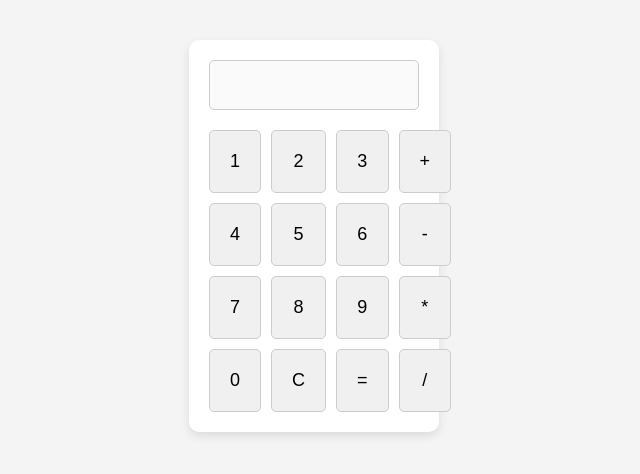
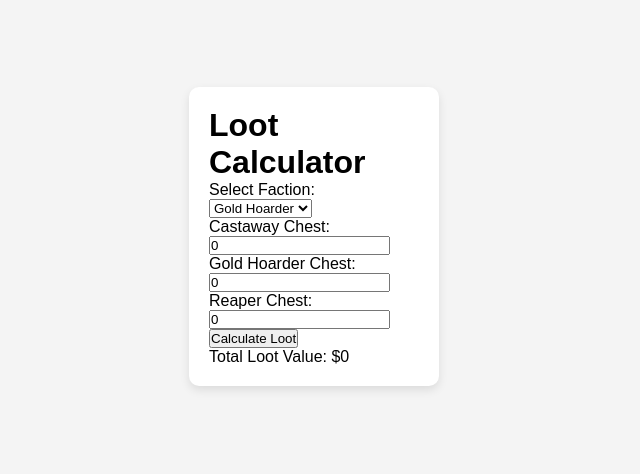
Before and after one commit to SmashingFlame11/Sea_Of_Thieves_Calc, a plain HTML site: page index.html in a window 1280 px wide. Shown: the part 164-638 px from the top of the page, without its empty margins (326-966 px from the left). Drawn offline with Linux system fonts and the light colour scheme.

Commit message:
Update index.html

```diff
--- a/index.html
+++ b/index.html
@@ -3,33 +3,47 @@
 <head>
     <meta charset="UTF-8">
     <meta name="viewport" content="width=device-width, initial-scale=1.0">
-    <title>Calculator</title>
+    <title>Loot Calculator</title>
     <link rel="stylesheet" href="style.css">
 </head>
 <body>
     <div class="calculator">
-        <input type="text" id="display" class="display" disabled>
+        <h1>Loot Calculator</h1>
 
-        <div class="buttons">
-            <button class="button" onclick="appendToDisplay('1')">1</button>
-            <button class="button" onclick="appendToDisplay('2')">2</button>
-            <button class="button" onclick="appendToDisplay('3')">3</button>
-            <button class="button" onclick="appendToDisplay('+')">+</button>
+        <!-- Faction Selection -->
+        <div class="faction-selection">
+            <label for="faction">Select Faction:</label>
+            <select id="faction" onchange="updateLootFields()">
+                <option value="gold_hoarder">Gold Hoarder</option>
+                <option value="reaper">Reaper</option>
+                <option value="other_faction">Other Faction</option>
+            </select>
+        </div>
 
-            <button class="button" onclick="appendToDisplay('4')">4</button>
-            <button class="button" onclick="appendToDisplay('5')">5</button>
-            <button class="button" onclick="appendToDisplay('6')">6</button>
-            <button class="button" onclick="appendToDisplay('-')">-</button>
+        <!-- Loot Input Fields (initially hidden) -->
+        <div class="loot-fields" id="lootFields">
+            <div class="loot-field">
+                <label for="castaway">Castaway Chest:</label>
+                <input type="number" id="castaway" value="0" min="0">
+            </div>
+            <div class="loot-field">
+                <label for="gold_hoarder">Gold Hoarder Chest:</label>
+                <input type="number" id="gold_hoarder" value="0" min="0">
+            </div>
+            <div class="loot-field">
+                <label for="reaper">Reaper Chest:</label>
+                <input type="number" id="reaper" value="0" min="0">
+            </div>
+        </div>
 
-            <button class="button" onclick="appendToDisplay('7')">7</button>
-            <button class="button" onclick="appendToDisplay('8')">8</button>
-            <button class="button" onclick="appendToDisplay('9')">9</button>
-            <button class="button" onclick="appendToDisplay('*')">*</button>
+        <!-- Calculation Button -->
+        <div>
+            <button onclick="calculateLoot()">Calculate Loot</button>
+        </div>
 
-            <button class="button" onclick="appendToDisplay('0')">0</button>
-            <button class="button" onclick="clearDisplay()">C</button>
-            <button class="button" onclick="calculateResult()">=</button>
-            <button class="button" onclick="appendToDisplay('/')">/</button>
+        <!-- Result Display -->
+        <div id="result" class="result">
+            <p>Total Loot Value: $<span id="lootValue">0</span></p>
         </div>
     </div>
 
```
